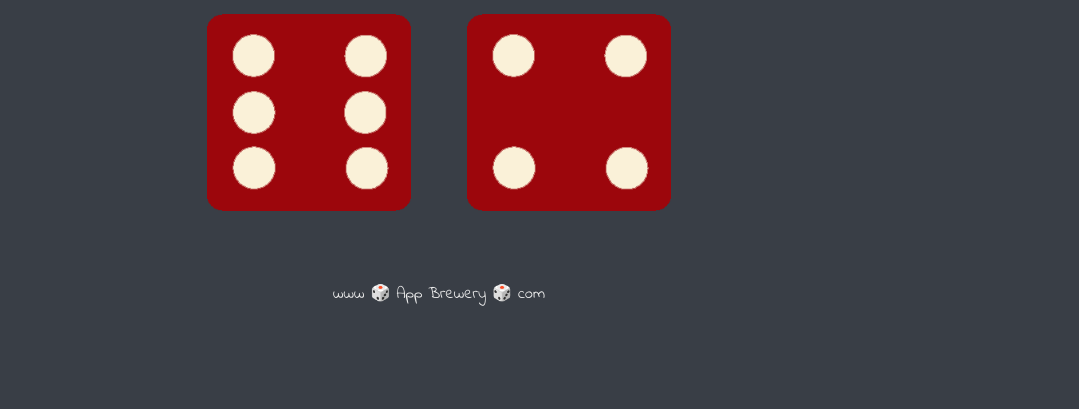
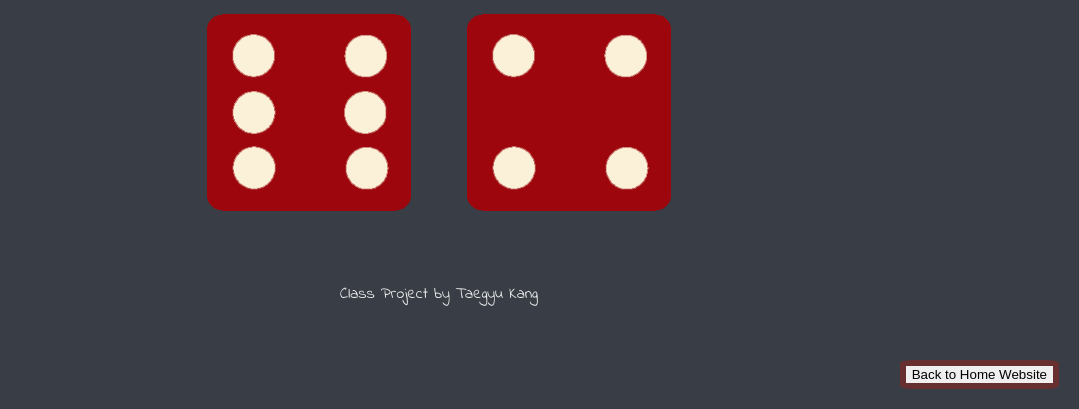
Before and after one commit to taegyu87/dice-game-project, a plain HTML site: page index.html in a window 1280 px wide. Shown: the part 391-800 px from the top of the page, without its empty margins (201-1280 px from the left). Drawn offline with Linux system fonts and the light colour scheme.

Commit message:
Add files via upload

```diff
--- a/index.html
+++ b/index.html
@@ -26,12 +26,15 @@
     </div>
 
   </div>
+
+  <a class="TTT" href="https://taegyu87.github.io/cv/"> <button class="TTT-button" type="button" name="button">Back to Home Website</button></a>
+
   <script src="index.js" charset="utf-8"></script>
 
 </body>
 
 <footer>
-  www 🎲 App Brewery 🎲 com
+  Class Project by Taegyu Kang
 </footer>
 
 </html>
--- a/styles.css
+++ b/styles.css
@@ -47,3 +47,16 @@ footer {
   font-family: 'Indie Flower', cursive;
 
 }
+
+.TTT {
+  position: fixed;
+  right: 20px;
+  bottom: 20px;
+}
+
+.TTT-button {
+  border-style: solid;
+  border-color: #672f2f;
+  border-width: 6px;
+  border-radius: 10%;
+}
```
